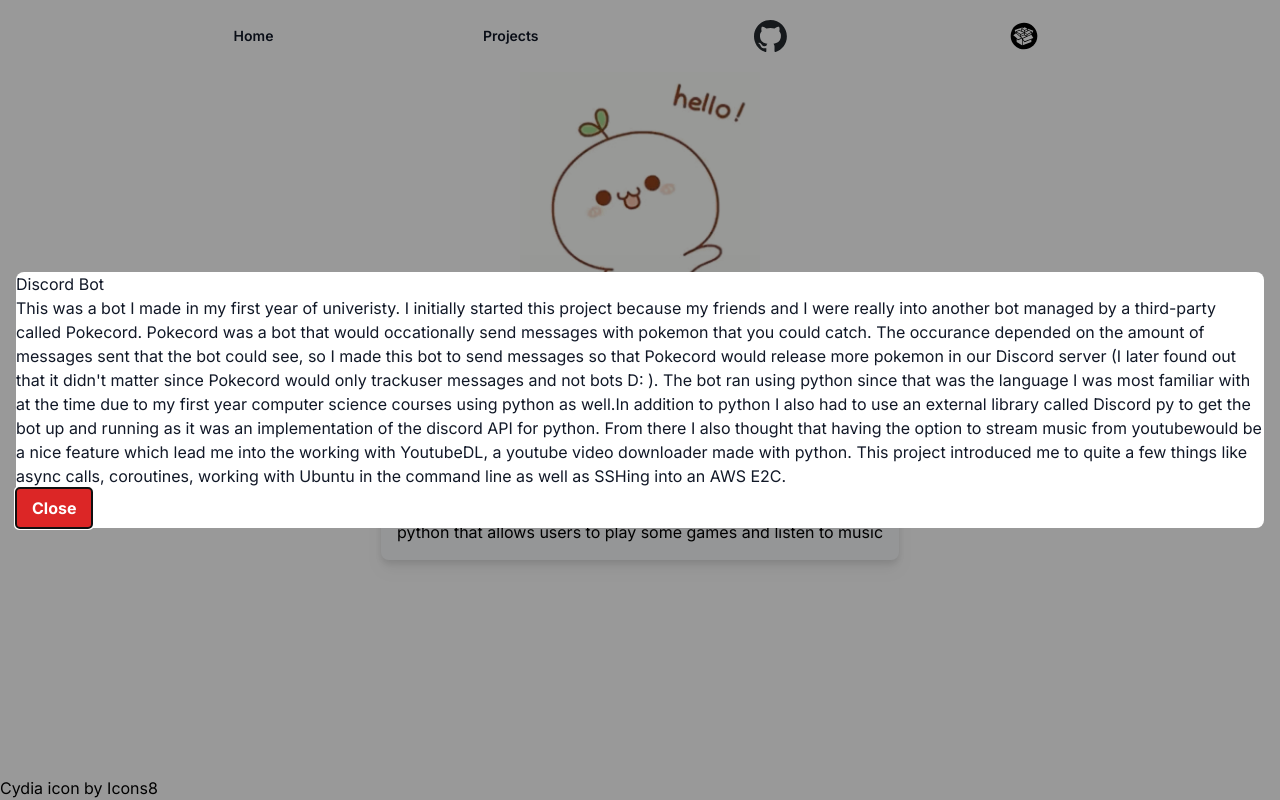
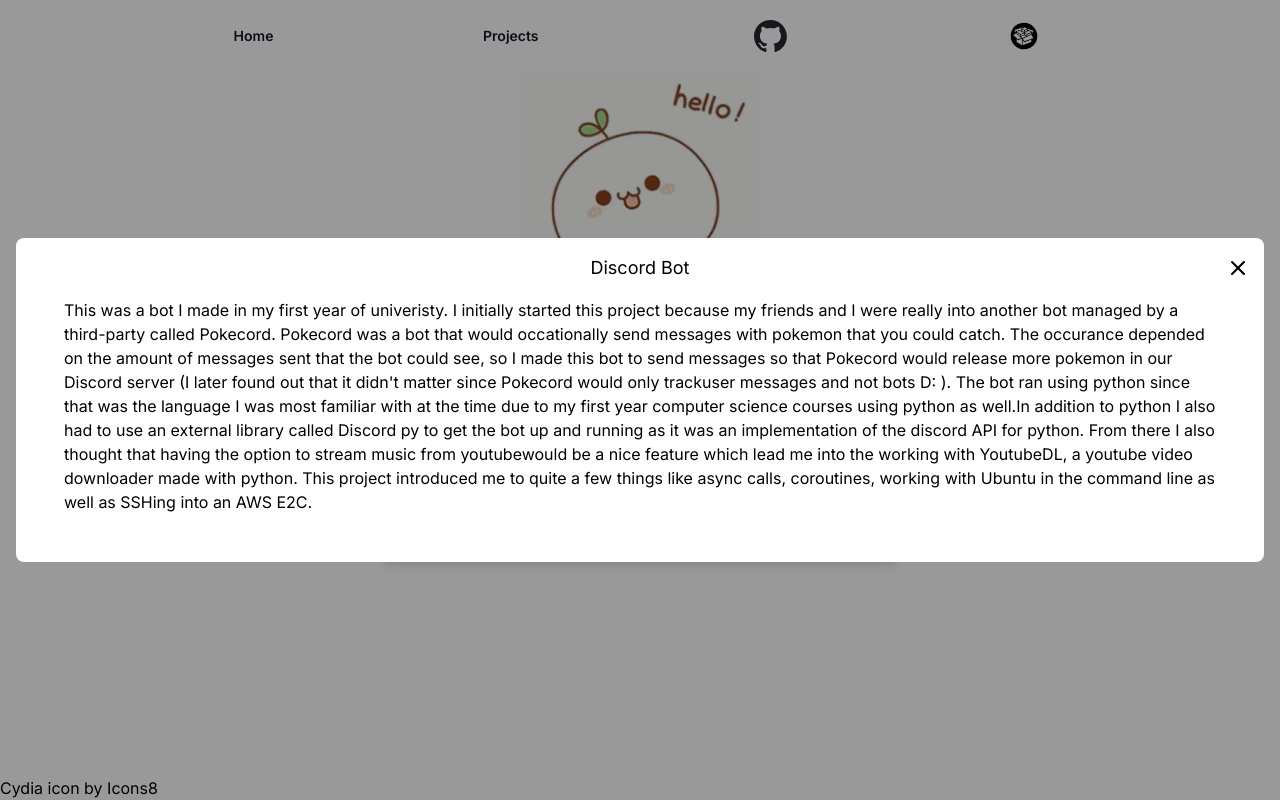
Before and after one commit to jrdn-l/website, a Next.js app: page / in a window 1280 px wide. Both pictures are taken after a click on the element 639 px from the left and 520 px from the top of the page. Built offline with nearby package versions, Linux system fonts and the light colour scheme.

Commit message:
ST-4317: changes close button in modal

```diff
--- a/src/components/modal.tsx
+++ b/src/components/modal.tsx
@@ -15,7 +15,7 @@
           leaveFrom="opacity-100"
           leaveTo="opacity-0"
         >
-          <div className="fixed inset-0 bg-black bg-opacity-40 dark:bg-gray-500 dark:bg-opacity-40" />
+          <div className="fixed inset-0 bg-black bg-opacity-40 dark:bg-gray-500 dark:bg-opacity-40" aria-hidden="true" />
         </Transition.Child>
         <Transition.Child
           as={Fragment}
@@ -26,18 +26,25 @@
           leaveFrom="opacity-100 scale-100"
           leaveTo="opacity-0 scale-95"
         >
-          <div className="fixed inset-0 flex items-center justify-center p-4">
-            <Dialog.Panel className="dark:bg-gray-900 rounded-lg bg-white">
-              <Dialog.Title className="dark:text-white text-gray-900">{title}</Dialog.Title>
-              <Dialog.Description className="dark:text-white text-gray-900">
-                {description}
-              </Dialog.Description>
-              <button className='bg-red-600 hover:bg-red-700 text-white font-bold py-2 px-4 rounded'
-                onClick={() => setShowModal(false)}>Close</button>
-            </Dialog.Panel>
+          <div className="fixed inset-0 overflow-y-auto">
+
+            <div className="flex min-h-full items-center justify-center p-4">
+              <Dialog.Panel className="dark:bg-gray-900 rounded-lg bg-white">
+                <Dialog.Title className="my-4 flex justify-center" as="div">
+                  <h2 className="text-center text-lg left-0">{title}</h2>
+                  <svg xmlns="http://www.w3.org/2000/svg" viewBox="0 0 20 20" fill="currentColor" className="absolute w-7 h-7 right-7" onClick={() => setShowModal(false)}>
+                    <path d="M6.28 5.22a.75.75 0 00-1.06 1.06L8.94 10l-3.72 3.72a.75.75 0 101.06 1.06L10 11.06l3.72 3.72a.75.75 0 101.06-1.06L11.06 10l3.72-3.72a.75.75 0 00-1.06-1.06L10 8.94 6.28 5.22z" />
+                  </svg>
+                </Dialog.Title>
+                <Dialog.Description className="px-12 pb-12">
+                  {description}
+                </Dialog.Description>
+              </Dialog.Panel>
+            </div>
           </div>
         </Transition.Child>
       </Dialog>
     </Transition>
+
   )
 }
--- a/src/components/projects.tsx
+++ b/src/components/projects.tsx
@@ -12,9 +12,6 @@
   return (
     <div id="projects">
       <h1>Projects</h1>
-
-      {/* <button className="bg-blue-700 hover:bg-blue-900 text-white font-bold py-2 px-4 rounded"
-        onClick={() => setShowModal(true)}>Show Modal</button> */}
       <Modal showModal={showModal} setShowModal={setShowModal} title="Discord Bot" description={s} />
 
       <div className="drop-shadow-lg rounded-lg p-4 bg-slate-50 dark:bg-gray-800 hover:opacity-90 hover:scale-105" onClick={() => { setShowModal(true) }}>
```
